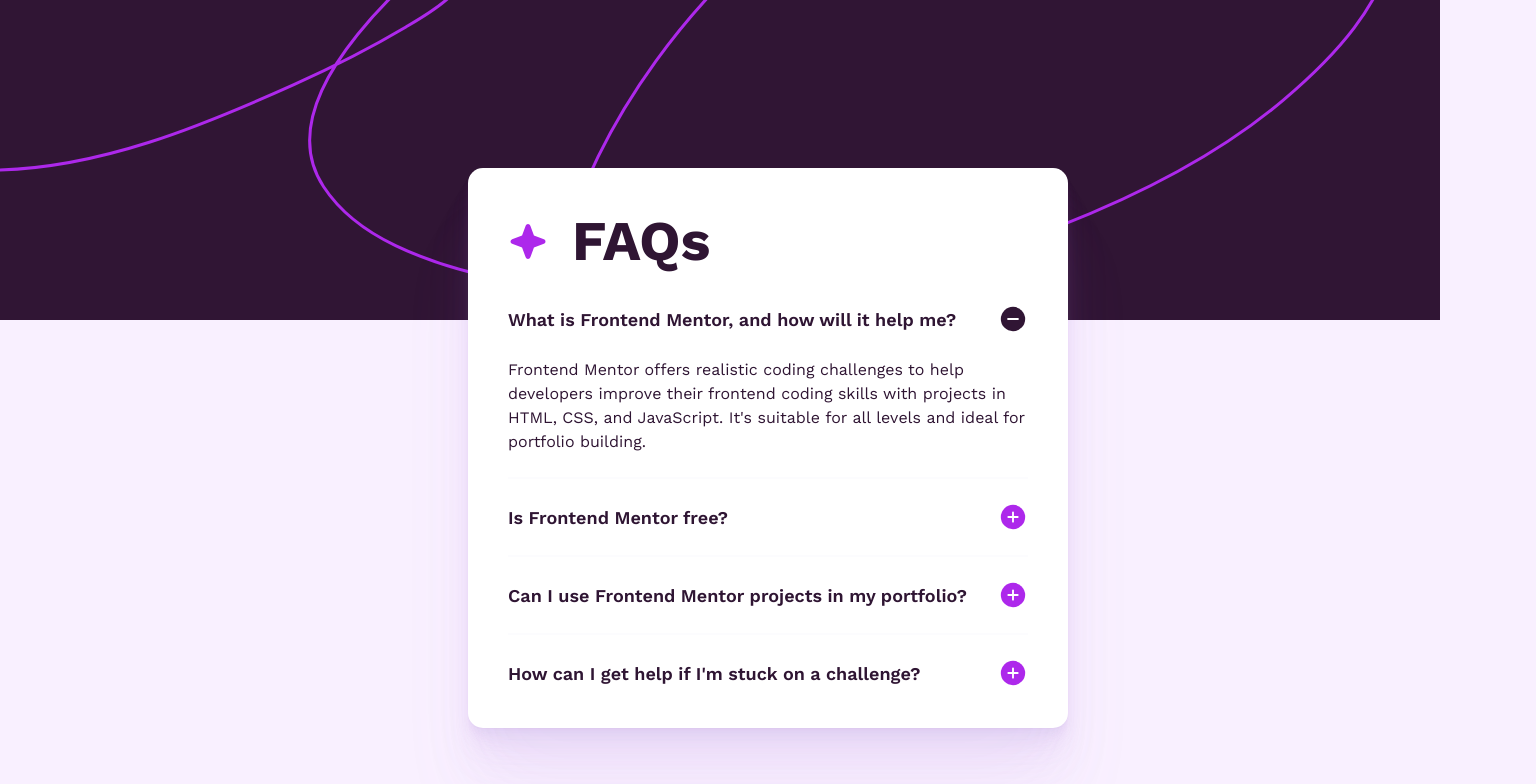
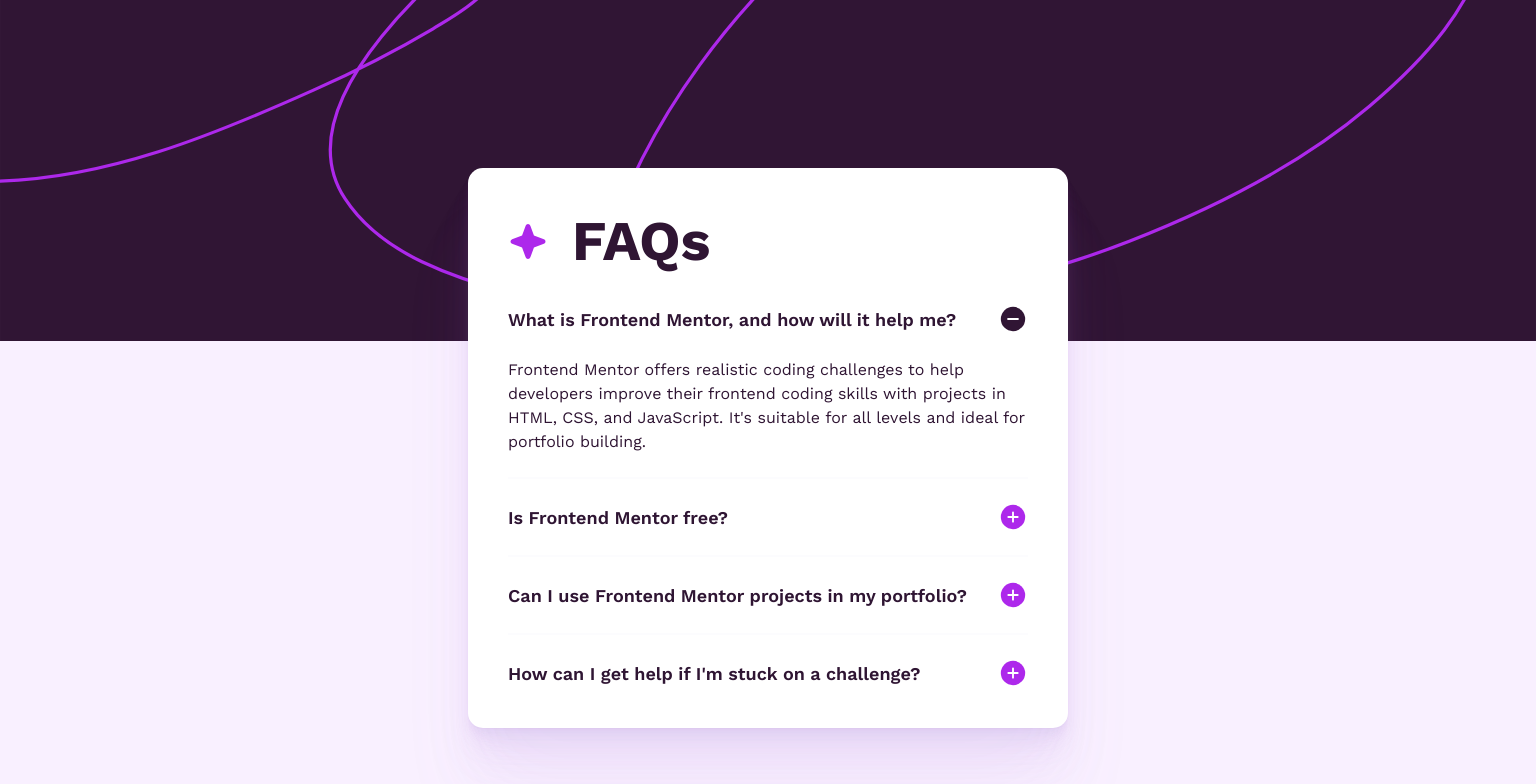
Before and after one commit to joshjavier/faq-accordion, a React (Vite) app: page / in a window 1536 px wide. Shown: the top 784 px of the page. Built offline with nearby package versions, Linux system fonts and the light colour scheme.

Commit message:
Extend bg image to full width on larger screens

```diff
--- a/src/App.css
+++ b/src/App.css
@@ -47,6 +47,12 @@
   }
 }
 
+@media screen and (min-width: 1441px) {
+  main {
+    background-size: 100%;
+  }
+}
+
 .container {
   max-width: 600px;
   margin-inline: auto;
```
